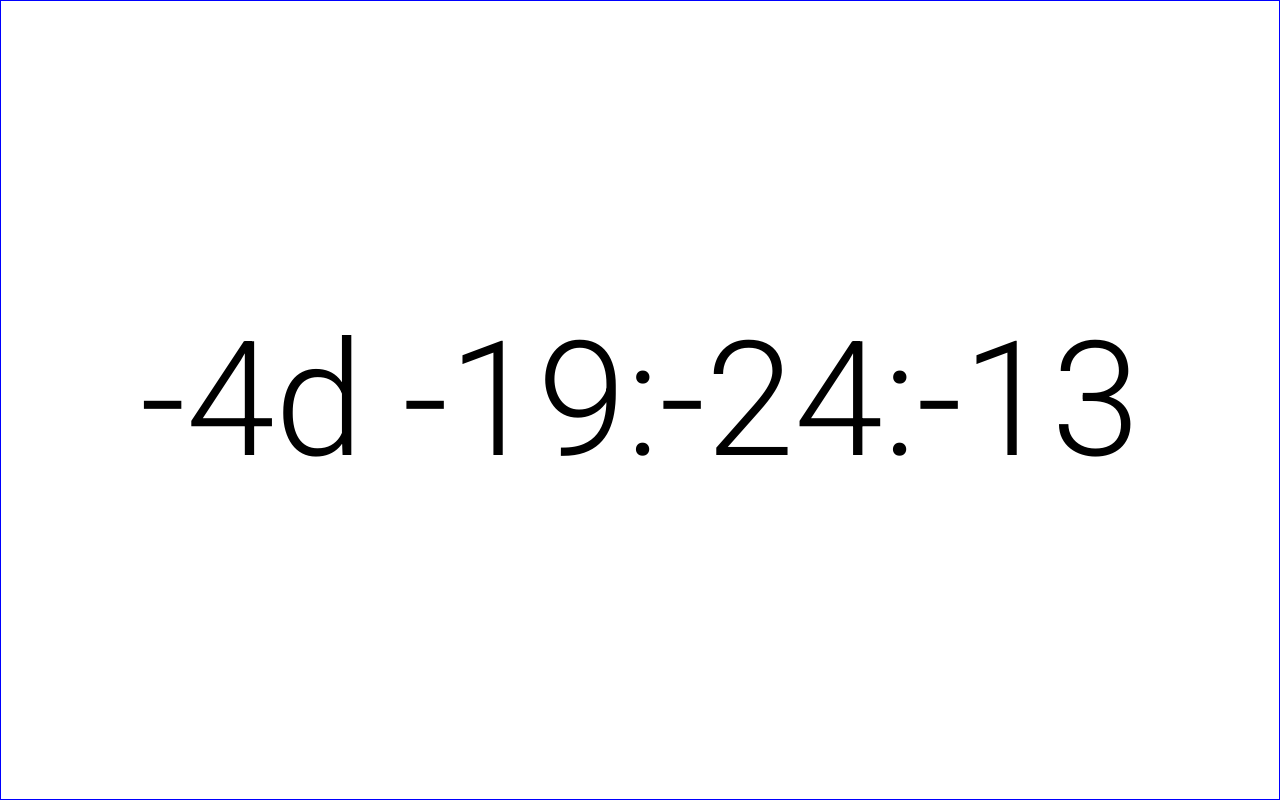
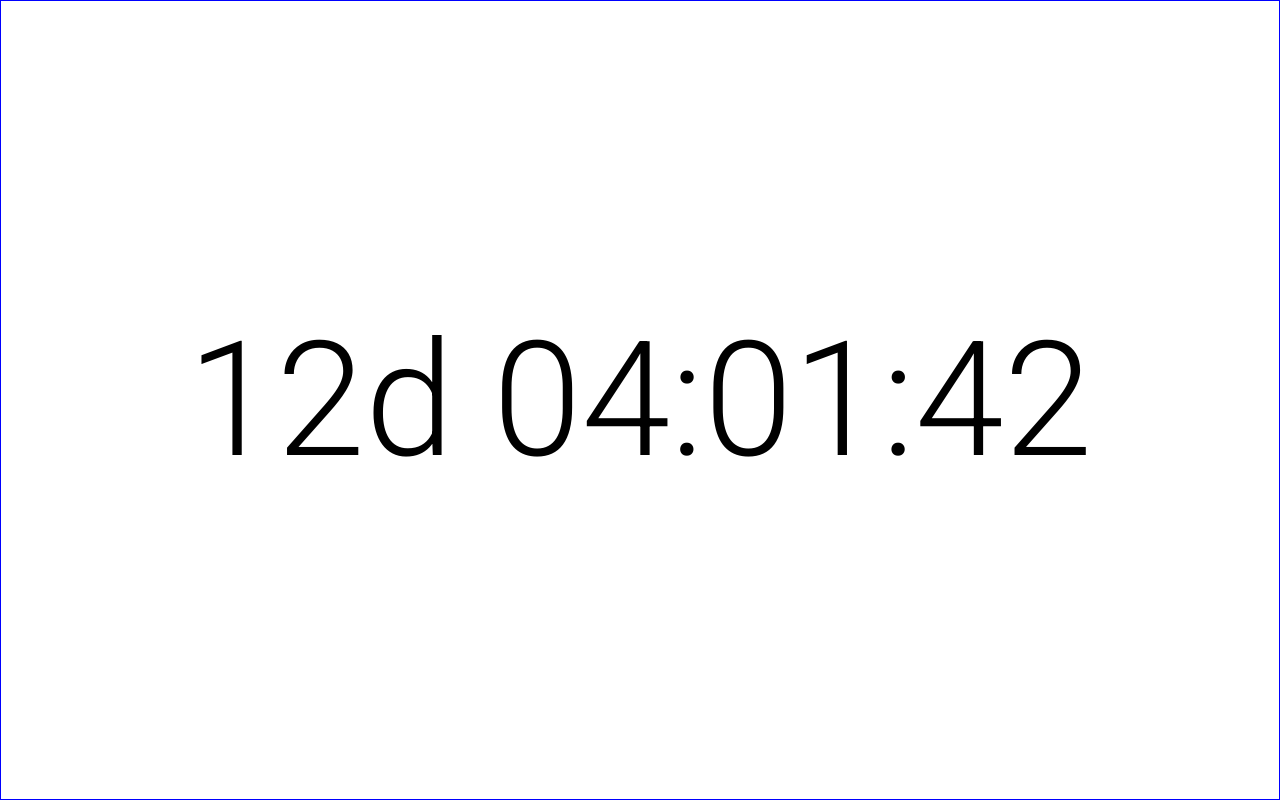
Before and after one commit to pavelglebov/yetanothercountdown, a plain HTML site: page index.html in a window 1280 px wide. Drawn offline with Linux system fonts and the light colour scheme.

Commit message:
feat: update countdown for attack on titan season

```diff
--- a/index.html
+++ b/index.html
@@ -1,6 +1,6 @@
 <html>
   <head>
-    <title>Warzone 2 Season 2</title>
+    <title>Attack on Titan One Last Ride</title>
     <link rel="preconnect" href="https://fonts.googleapis.com" />
     <link rel="preconnect" href="https://fonts.gstatic.com" crossorigin />
     <link
@@ -34,6 +34,8 @@
 
     <script>
       // implemented by Copilot
+      const DATE = "2023-03-03T16:25:00.000+01:00";
+
       const toDoubleDigits = (num) => {
         num += "";
         if (num.length === 1) {
@@ -42,7 +44,7 @@
         return num;
       };
 
-      const countDownDate = new Date("2023-02-15T18:00:00.000+01:00").getTime();
+      const countDownDate = new Date(DATE).getTime();
 
       const countFn = () => {
         const now = new Date().getTime();
```
